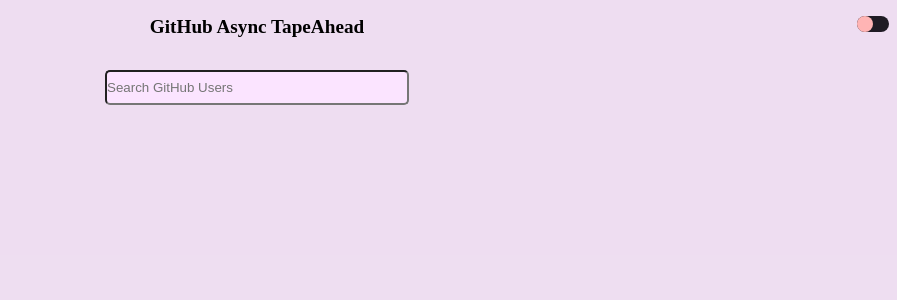
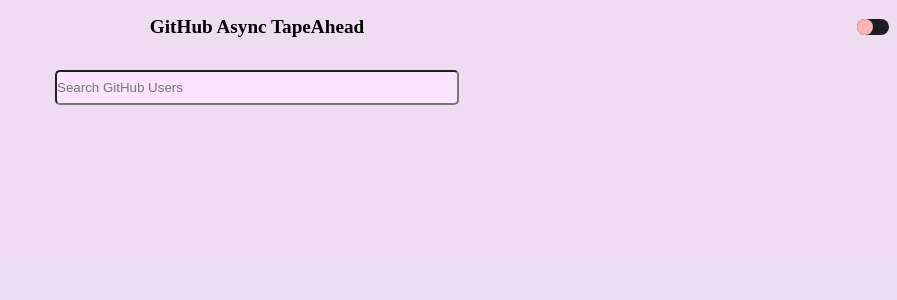
Before and after one commit to avarus-dei/github-async-typeahead, a React (Create React App) app: page / in a window 1280 px wide. Shown: the top 300 px of the page, without its empty margins (383-1280 px from the left). Built offline with nearby package versions, Linux system fonts and the light colour scheme.

Commit message:
outside click event added

```diff
--- a/src/App.js
+++ b/src/App.js
@@ -48,15 +48,21 @@ export default function App() {
     setIsInNightMode(!isInNightMode);
   };
 
+  const clickOutsideHandler = (event) => {
+    if (event.target.className.includes("body")) {
+      setSearchOptions([]);
+    }
+  };
+
   return (
-    <div className={`body ${isInNightMode ? "inNightMode" : "inLightMode"}`}>
+    <div
+      className={`body ${isInNightMode ? "inNightMode" : "inLightMode"}`}
+      onClick={clickOutsideHandler}
+    >
       <h1 className={`header ${isInNightMode ? "inNightMode" : "inLightMode"}`}>
         GitHub Async TapeAhead
       </h1>
-      <Button
-        swichModes={swichModesHandler}
-        nightMode={isInNightMode}
-      />
+      <Button swichModes={swichModesHandler} nightMode={isInNightMode} />
       <SearchBar onInput={changeInputHandler} nightMode={isInNightMode} />
       {isLoading ? (
         <p style={isInNightMode ? { color: "white" } : { color: "black" }}>
--- a/src/Components/Button.module.css
+++ b/src/Components/Button.module.css
@@ -6,10 +6,7 @@
   height: 1rem;
   border-radius: 1000px;
   display: block;
-  transition: 200ms;
-  position: absolute;
-  top: 1rem;
-  right: 0.5rem;
+  transition: 500ms;
 }
 .button::before {
   content: "";
@@ -17,9 +14,8 @@
   width: 1rem;
   height: 1rem;
   background-color: rgb(255, 180, 180);
-
   border-radius: 1000px;
-  transition: 500ms;
+  transition: 200ms;
 }
 .button.inNigthMode {
   background-color: #eeddf1fa;
@@ -34,3 +30,11 @@
   background-color: #1f1b24;
   color: #eeddf1fa;
 }
+
+@media (min-width: 376px){
+  .button{
+    position: absolute;
+    top: 1.2rem;
+    right: 0.5rem;
+  }
+}
--- a/src/Components/SearchBar.module.css
+++ b/src/Components/SearchBar.module.css
@@ -1,7 +1,6 @@
 .input{
     display: block;
-    width: 70%;
-    max-width: 300px;
+    width: min(400px, 75%);
     padding: .5rem 0;
     margin: 1rem auto 0;
     border-radius: 5px;
--- a/src/Components/UserOptions.js
+++ b/src/Components/UserOptions.js
@@ -2,7 +2,7 @@ import styles from "./UserOptions.module.css";
 
 export default function UserOptions(props) {
   const options = props.options;
-  console.log(options.length);
+
   let userNameClasses = styles.user_name;
   let containerClasses = styles.container;
   if (props.nightMode) {
@@ -16,7 +16,7 @@ export default function UserOptions(props) {
   return (
     <ul
       style={
-        options.length > 0 ? { "box-shadow": "#646464 1px 3px 5px 3px" } : {}
+        options.length > 0 ? { boxShadow: "#646464 1px 3px 5px 3px" } : {}
       }
       className={containerClasses}
     >
--- a/src/Components/UserOptions.module.css
+++ b/src/Components/UserOptions.module.css
@@ -1,6 +1,6 @@
 .container {
-  margin: 0.5rem auto 0.5rem;
-  width: min(700px, 70%);
+  margin: 0rem auto 0.5rem;
+  width: min(400px, 75%);
   overflow-y: auto;
   border-radius: 5px;
 }
@@ -58,9 +58,6 @@
 }
 
 @media (max-width: 426px) {
-  .container {
-    margin: 0rem auto 0.5rem;
-  }
   .option {
     height: 4rem;
   }
```
Also changed, not shown: src/Components/SearchBar.js (+4 -4 lines).
